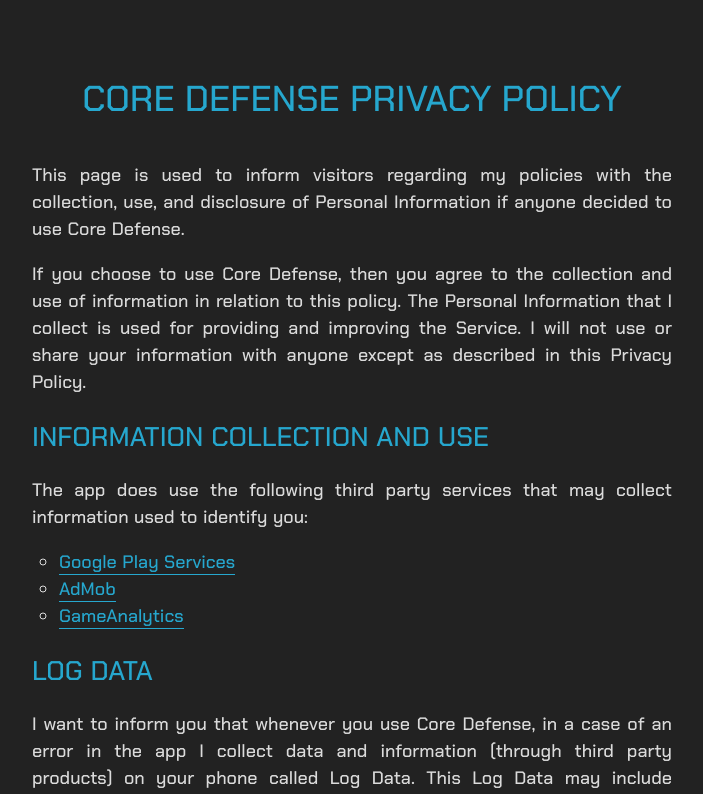
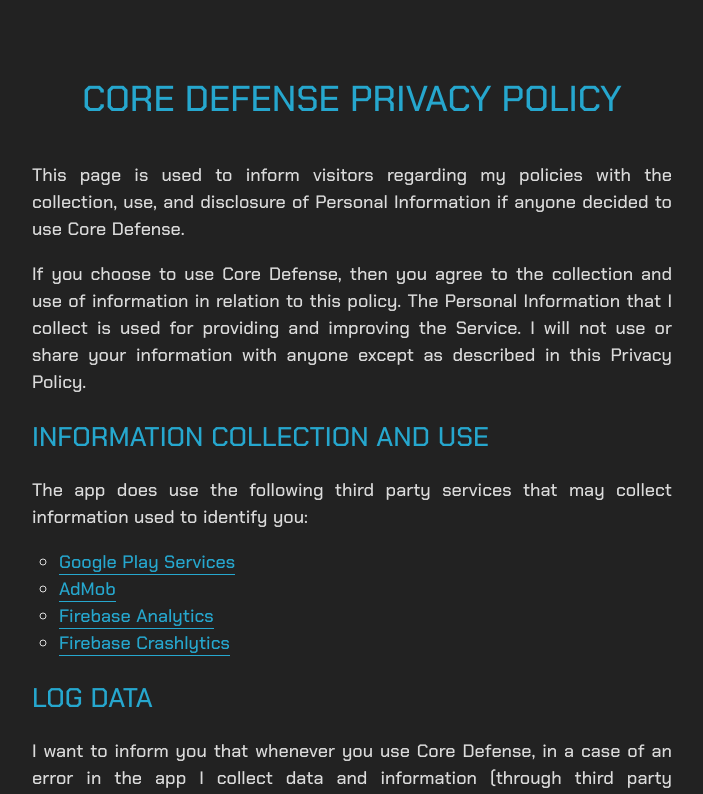
Before and after one commit to ehmprah/core-defense-website, a Nuxt app: page /privacy-policy in a window 1280 px wide. Shown: the top 794 px of the page, without its empty margins (288-991 px from the left). Built offline with nearby package versions, Linux system fonts and the light colour scheme.

Commit message:
Update privacy policy

```diff
--- a/pages/privacy-policy.vue
+++ b/pages/privacy-policy.vue
@@ -44,10 +44,18 @@
           </li>
           <li>
             <a
-              href="https://gameanalytics.com/privacy"
+              href="https://firebase.google.com/terms/analytics"
               target="_blank"
               rel="noopener noreferrer"
-              >GameAnalytics</a
+              >Firebase Analytics</a
+            >
+          </li>
+          <li>
+            <a
+              href="https://firebase.google.com/terms/crashlytics"
+              target="_blank"
+              rel="noopener noreferrer"
+              >Firebase Crashlytics</a
             >
           </li>
         </ul>
```
